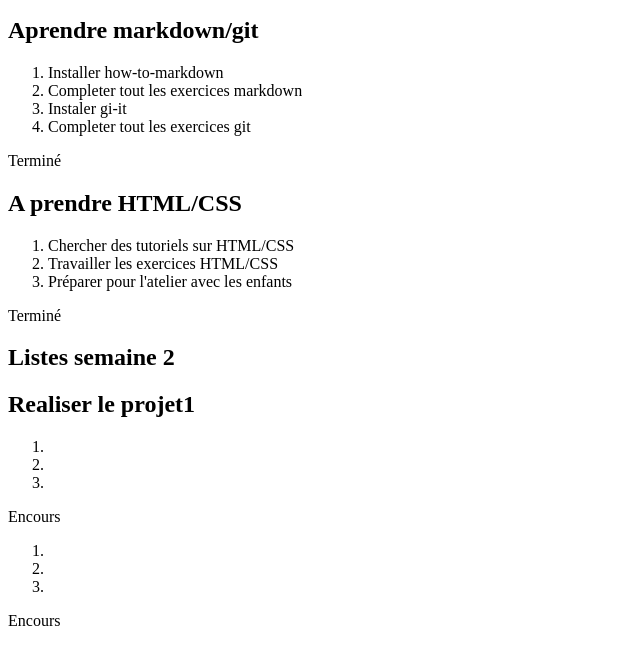
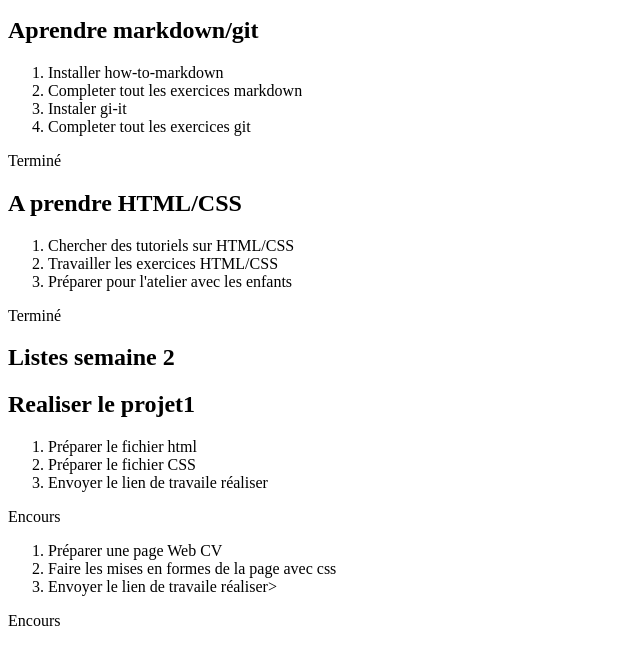
Before and after one commit to bettoumi/Todohtmlcss, a plain HTML site: page index.html in a window 1280 px wide. Shown: the part 110-774 px from the top of the page, without its empty margins (0-640 px from the left). Drawn offline with Linux system fonts and the light colour scheme.

Commit message:
Complete the list for the second week

```diff
--- a/index.html
+++ b/index.html
@@ -44,17 +44,17 @@
 			 <article class="projet">
 			 	<h2>Realiser le projet1</h2>
 			 	<ol>
-			   	<li></li>
-			   	<li></li>
-			   	<li></li>
+			   	<li> Préparer le fichier html </li>
+			   	<li> Préparer le fichier CSS</li>
+			   	<li>Envoyer le lien de travaile réaliser</li>
 			   </ol>
 			   <span>Encours</span>
 			 </article>
 			 <article class="projet">
 			 	<ol>
-			   	<li></li>
-			   	<li></li>
-			   	<li></li>
+			   	<li>Préparer une page Web CV</li>
+			   	<li>Faire les mises en formes de la page avec css</li>
+			   	<li>Envoyer le lien de travaile  réaliser>
 			   </ol>
 			   <span>Encours</span>
 			 </article>
```
